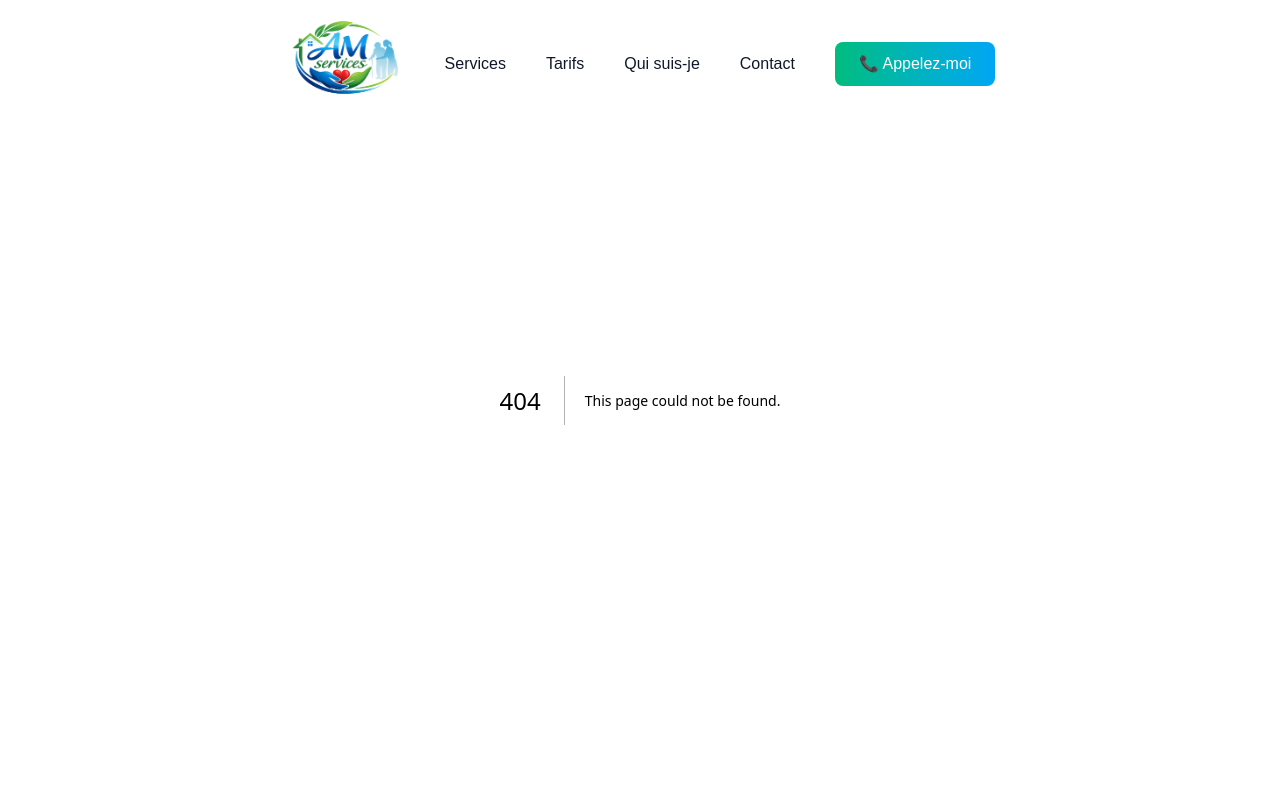
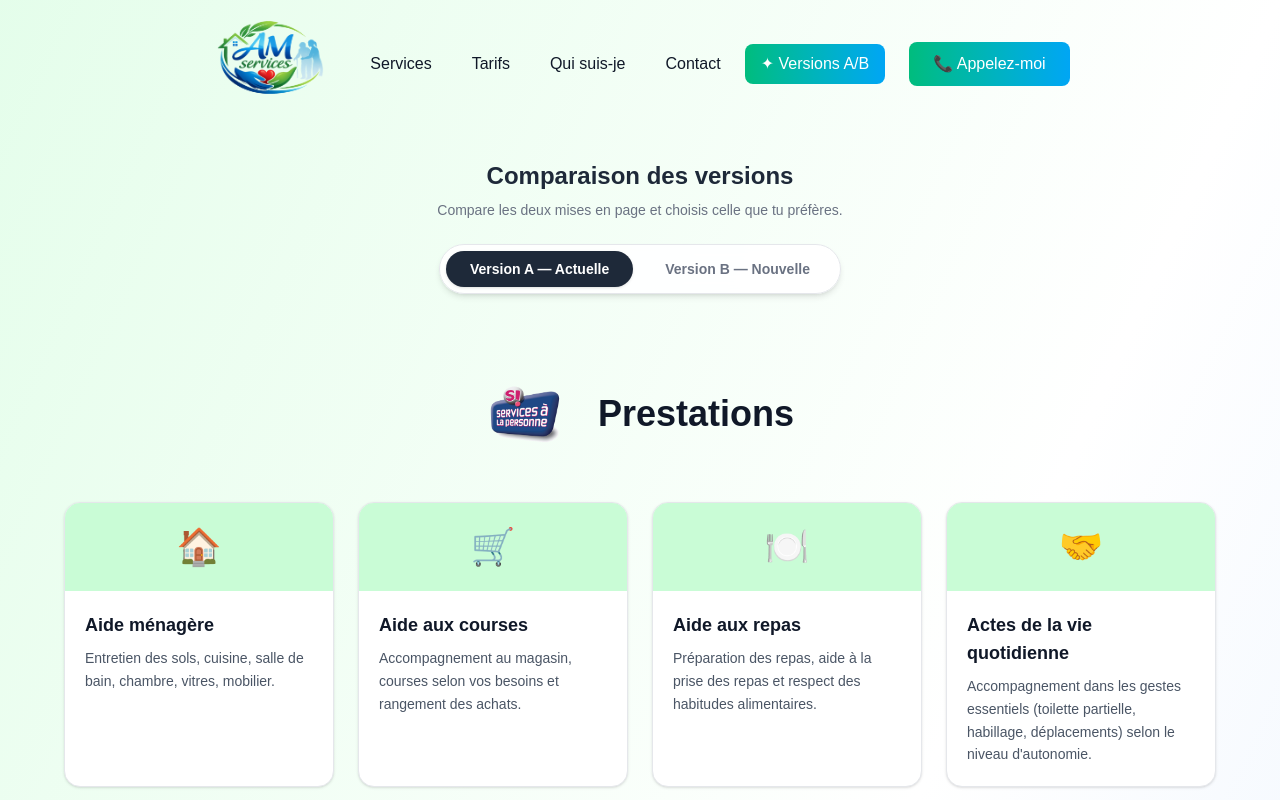
Before and after one commit to nboyet/amservices, a Next.js app: page /versions in a window 1280 px wide. Before the commit this address had no page. Shown: the top 800 px of the page. Built offline with nearby package versions, Linux system fonts and the light colour scheme.

Commit message:
feat: add /versions comparison page with A/B tabs
- page.tsx: display Version A only (ServicesSection + TarifsSection)
- app/versions/page.tsx: new page with tab switcher A/B
- Navigation.tsx: add 'Versions A/B' link in nav

```diff
--- a/app/_components/Navigation.tsx
+++ b/app/_components/Navigation.tsx
@@ -15,6 +15,7 @@ const navItems = [
 export default function Navigation() {
   const pathname = usePathname();
   const isHomePage = pathname === "/";
+  const isVersionsPage = pathname === "/versions";
 
   const [isScrolled, setIsScrolled] = useState(false);
   const [isMobileMenuOpen, setIsMobileMenuOpen] = useState(false);
@@ -104,6 +105,19 @@ export default function Navigation() {
                 {item.label}
               </Link>
             ))}
+
+            {/* Versions A/B link — remove once a version is chosen */}
+            <Link
+              href="/versions"
+              className={`rounded-lg px-3 py-2 text-sm font-medium transition-all duration-300 lg:px-4 lg:text-base ${
+                isVersionsPage
+                  ? "bg-gradient-to-r from-emerald-500 to-sky-500 text-white"
+                  : "text-emerald-600 hover:bg-gradient-to-r hover:from-emerald-50 hover:to-sky-50 hover:text-emerald-700"
+              }`}
+            >
+              ✦ Versions A/B
+            </Link>
+
             <Link
               href="tel:0782687954"
               className="ml-4 rounded-lg bg-gradient-to-r from-emerald-500 to-sky-500 px-4 py-2 text-sm font-medium text-white transition-all duration-300 hover:scale-105 hover:from-emerald-600 hover:to-sky-600 hover:shadow-lg lg:px-6 lg:py-2.5 lg:text-base"
@@ -156,6 +170,16 @@ export default function Navigation() {
                 {item.label}
               </Link>
             ))}
+
+            {/* Versions A/B link — mobile */}
+            <Link
+              href="/versions"
+              onClick={() => setIsMobileMenuOpen(false)}
+              className="block rounded-lg px-4 py-3 text-base font-medium text-emerald-600 transition-all duration-200 hover:bg-emerald-50 hover:text-emerald-700"
+            >
+              ✦ Versions A/B
+            </Link>
+
             <Link
               href="tel:0782687954"
               className="mx-4 mt-4 block rounded-lg bg-gradient-to-r from-emerald-500 to-sky-500 px-4 py-3 text-center font-medium text-white transition-all duration-300 hover:from-emerald-600 hover:to-sky-600 hover:shadow-lg"
--- a/app/page.tsx
+++ b/app/page.tsx
@@ -2,7 +2,6 @@ import { CONTENT } from "./_data/content";
 import HeroSection from "./_components/HeroSection";
 import ServicesSection from "./_components/ServicesSection";
 import TarifsSection from "./_components/TarifsSection";
-import ServicesPricingSection from "./_components/ServicesPricingSection";
 import AudienceSection from "./_components/AudienceSection";
 import PresentationSection from "./_components/PresentationSection";
 import TrustSection from "./_components/TrustSection";
@@ -15,15 +14,6 @@ export default function Home() {
         <HeroSection phone={CONTENT.phone} zone={CONTENT.zone} />
       </section>
 
-      {/* ─────────────────────────────────────────────────────────────────────
-          VERSION A — Composants actuels (ServicesSection + TarifsSection)
-          ───────────────────────────────────────────────────────────────── */}
-      <div className="relative">
-        <div className="sticky top-20 z-40 flex justify-center">
-          <span className="rounded-full bg-gray-800/90 px-4 py-1.5 text-xs font-semibold tracking-widest text-white shadow backdrop-blur">
-            VERSION A — Actuelle
-          </span>
-        </div>
       <section id="services">
         <ServicesSection services={CONTENT.services} />
       </section>
@@ -34,34 +24,6 @@ export default function Home() {
           paymentMethods={CONTENT.paymentMethods}
         />
       </section>
-      </div>
-
-      {/* Separator */}
-      <div className="relative my-4 flex items-center gap-4 px-8">
-        <div className="h-px flex-1 bg-gray-300" />
-        <span className="rounded-full border border-gray-300 bg-white px-4 py-1 text-xs font-medium text-gray-500">
-          — ou —
-        </span>
-        <div className="h-px flex-1 bg-gray-300" />
-      </div>
-
-      {/* ─────────────────────────────────────────────────────────────────────
-          VERSION B — Nouveau composant ServicesPricingSection
-          ───────────────────────────────────────────────────────────────── */}
-      <div className="relative">
-        <div className="sticky top-20 z-40 flex justify-center">
-          <span className="rounded-full bg-gradient-to-r from-emerald-500 to-sky-500 px-4 py-1.5 text-xs font-semibold tracking-widest text-white shadow">
-            VERSION B — Nouvelle
-          </span>
-        </div>
-        <section id="services-v2">
-          <ServicesPricingSection
-            tarifs={CONTENT.tarifs}
-            travelFees={CONTENT.travelFees}
-            paymentMethods={CONTENT.paymentMethods}
-          />
-        </section>
-      </div>
 
       <AudienceSection profiles={CONTENT.audienceProfiles} />
       <section id="qui-suis-je">
--- /dev/null
+++ b/app/versions/page.tsx
@@ -0,0 +1,78 @@
+"use client";
+
+import { useState } from "react";
+import { CONTENT } from "../_data/content";
+import ServicesSection from "../_components/ServicesSection";
+import TarifsSection from "../_components/TarifsSection";
+import ServicesPricingSection from "../_components/ServicesPricingSection";
+
+export default function VersionsPage() {
+  const [activeVersion, setActiveVersion] = useState<"A" | "B">("A");
+
+  return (
+    <div className="min-h-screen bg-gradient-to-br from-mint/50 via-white to-sky/30">
+      {/* Header */}
+      <div className="pt-40 pb-6 text-center">
+        <h1 className="text-2xl font-bold text-gray-800 mb-2">
+          Comparaison des versions
+        </h1>
+        <p className="text-gray-500 text-sm">
+          Compare les deux mises en page et choisis celle que tu préfères.
+        </p>
+      </div>
+
+      {/* Tab switcher */}
+      <div className="sticky top-20 z-40 flex justify-center pb-4">
+        <div className="flex gap-2 rounded-full bg-white/90 shadow-md backdrop-blur p-1.5 border border-gray-200">
+          <button
+            onClick={() => setActiveVersion("A")}
+            className={`rounded-full px-6 py-2 text-sm font-semibold transition-all duration-200 ${
+              activeVersion === "A"
+                ? "bg-gray-800 text-white shadow"
+                : "text-gray-500 hover:text-gray-800"
+            }`}
+          >
+            Version A — Actuelle
+          </button>
+          <button
+            onClick={() => setActiveVersion("B")}
+            className={`rounded-full px-6 py-2 text-sm font-semibold transition-all duration-200 ${
+              activeVersion === "B"
+                ? "bg-gradient-to-r from-emerald-500 to-sky-500 text-white shadow"
+                : "text-gray-500 hover:text-gray-800"
+            }`}
+          >
+            Version B — Nouvelle
+          </button>
+        </div>
+      </div>
+
+      {/* Version content */}
+      <div key={activeVersion}>
+        {activeVersion === "A" ? (
+          <>
+            <ServicesSection services={CONTENT.services} />
+            <TarifsSection
+              tarifs={CONTENT.tarifs}
+              travelFees={CONTENT.travelFees}
+              paymentMethods={CONTENT.paymentMethods}
+            />
+          </>
+        ) : (
+          <ServicesPricingSection
+            tarifs={CONTENT.tarifs}
+            travelFees={CONTENT.travelFees}
+            paymentMethods={CONTENT.paymentMethods}
+          />
+        )}
+      </div>
+
+      {/* Footer note */}
+      <div className="py-10 text-center">
+        <p className="text-xs text-gray-400">
+          Cette page est temporaire — elle sera supprimée une fois la version choisie.
+        </p>
+      </div>
+    </div>
+  );
+}
```
Lines whose indentation alone changed are shown as unchanged.
